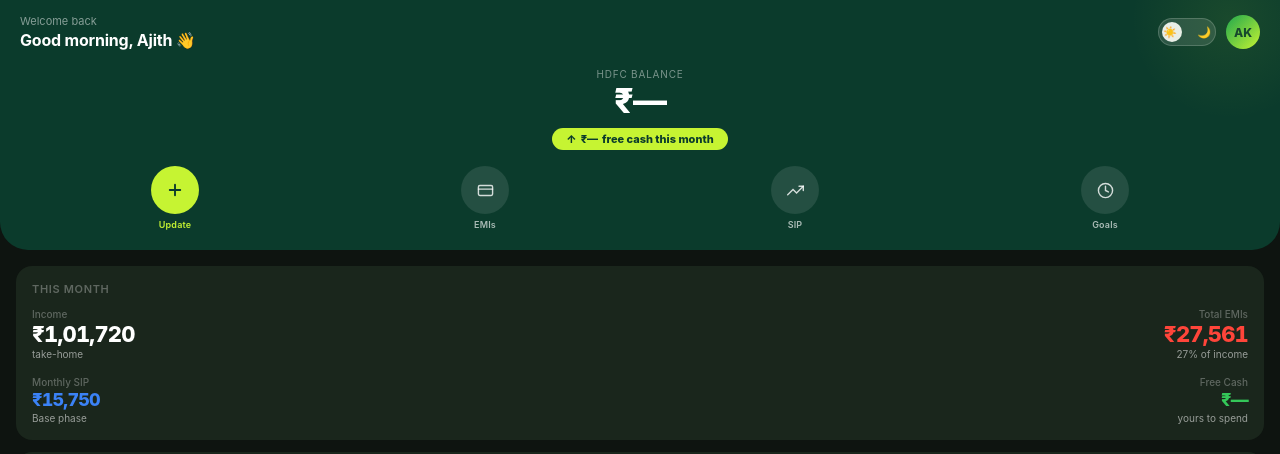
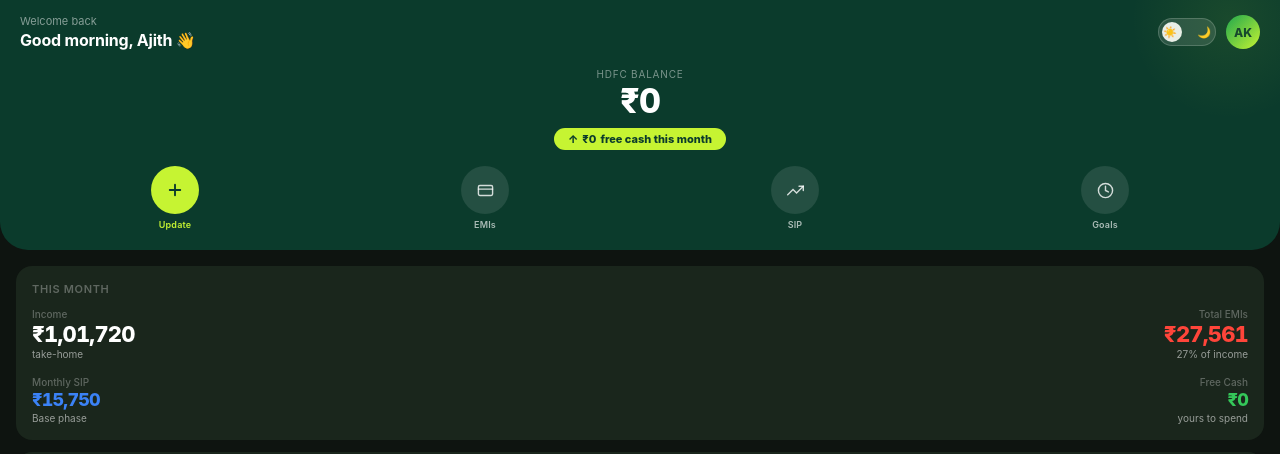
Before and after one commit to IvanAjith/clarity-finance, a plain HTML site: page mobile-app/model-1/index.html in a window 1280 px wide. Shown: the top 454 px of the page. Drawn offline with Linux system fonts and the light colour scheme.

Commit message:
fix: show ₹0 instead of dash when no balance entered
Co-Authored-By: Claude Sonnet 4.6 <noreply@anthropic.com>
Claude-Session: https://claude.ai/code/session_01ALrUg44eUB1UsGTAybyphD

```diff
--- a/mobile-app/model-1/index.html
+++ b/mobile-app/model-1/index.html
@@ -252,11 +252,11 @@ input:checked ~ .theme-track::after{transform:translateX(30px);background:#FF9F0
 
     <div class="dh-balance">
       <div class="dh-bal-label">HDFC Balance</div>
-      <div class="dh-bal-amt" id="dh-bal">₹—</div>
+      <div class="dh-bal-amt" id="dh-bal">₹0</div>
     </div>
 
     <div class="dh-chip">
-      <div class="dh-chip-inner">↑ <span id="dh-chip">₹—</span> free cash this month</div>
+      <div class="dh-chip-inner">↑ <span id="dh-chip">₹0</span> free cash this month</div>
     </div>
 
     <div class="dh-actions">
@@ -311,7 +311,7 @@ input:checked ~ .theme-track::after{transform:translateX(30px);background:#FF9F0
         </div>
         <div class="stat" style="margin-top:4px;text-align:right;align-items:flex-end;">
           <span class="stat-label">Free Cash</span>
-          <span class="stat-value" id="d-freecash" style="color:var(--green);font-size:18px;">₹—</span>
+          <span class="stat-value" id="d-freecash" style="color:var(--green);font-size:18px;">₹0</span>
           <span class="stat-sub">yours to spend</span>
         </div>
       </div>
@@ -933,13 +933,13 @@ function renderAll(){
 
   // Dash header
   const dhBal = el('dh-bal');
-  if(dhBal) dhBal.textContent = s.hdfc > 0 ? fmt(s.hdfc) : '₹—';
+  if(dhBal) dhBal.textContent = s.hdfc > 0 ? fmt(s.hdfc) : '₹0';
   const dhChip = el('dh-chip');
-  if(dhChip) dhChip.textContent = freeCash > 0 ? fmt(freeCash) : '₹—';
+  if(dhChip) dhChip.textContent = freeCash > 0 ? fmt(freeCash) : '₹0';
 
   // Dash body
   const dfc = el('d-freecash');
-  if(dfc) dfc.textContent = freeCash > 0 ? fmt(freeCash) : '₹—';
+  if(dfc) dfc.textContent = freeCash > 0 ? fmt(freeCash) : '₹0';
   const defAmt = el('d-ef-amt');
   if(defAmt) defAmt.textContent = fmt(s.loanEF);
   const defBar = el('d-ef-bar');
```
